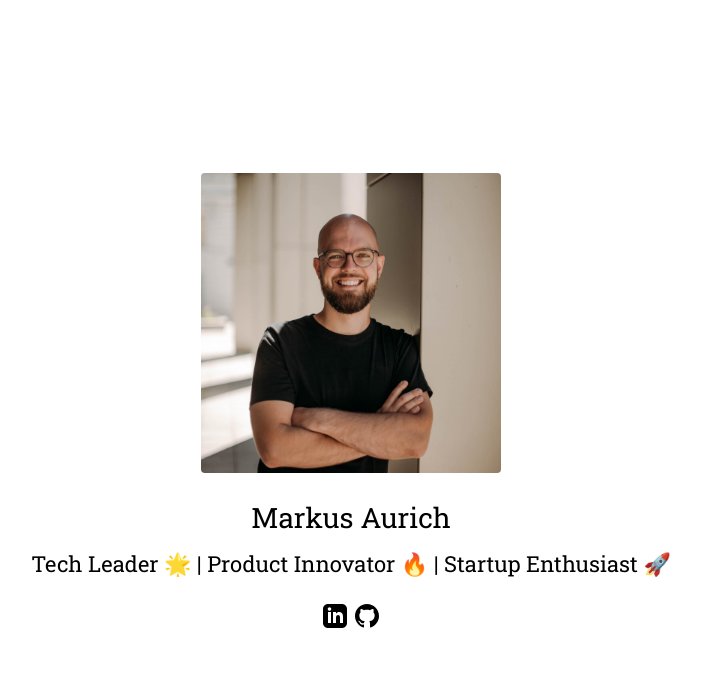
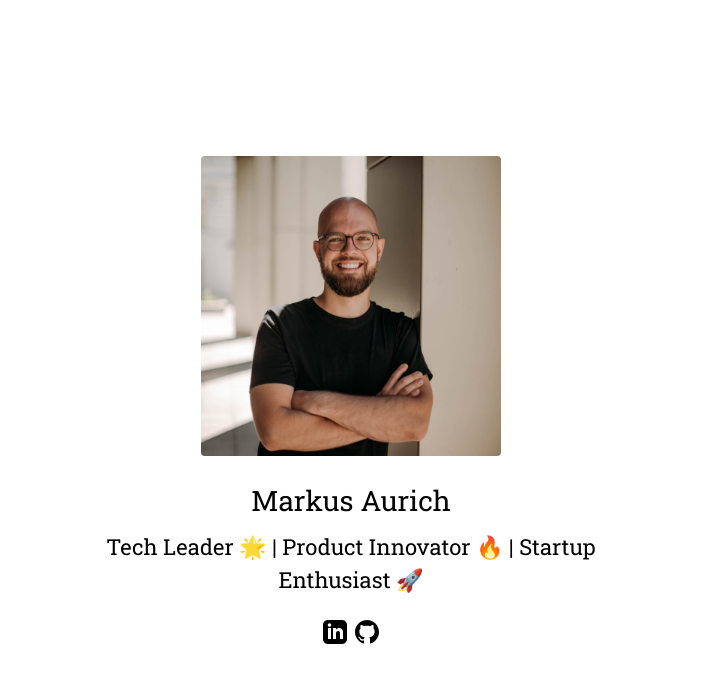
Before and after one commit to MonsJovis/monsjovis.com, a Nuxt app: page / in a window 1280 px wide. Shown: the top 682 px of the page, without its empty margins (289-990 px from the left). Built offline with nearby package versions, Linux system fonts and the light colour scheme.

Commit message:
Remove unnecessary whitespace-nowrap class from subtitle in index.vue

```diff
--- a/pages/index.vue
+++ b/pages/index.vue
@@ -7,7 +7,7 @@
         class="mb-6 max-w-[300px] rounded"
       />
       <h1 class="mb-2 text-[28px] font-normal">Markus Aurich</h1>
-      <h2 class="mb-6 text-[22px] font-normal whitespace-nowrap">
+      <h2 class="mb-6 text-[22px] font-normal">
         Tech Leader 🌟 | Product Innovator 🔥 | Startup Enthusiast 🚀
       </h2>
       <div class="flex gap-2">
```
Also changed, not shown: 1 other file (tests, documents, lock files or other folders).
